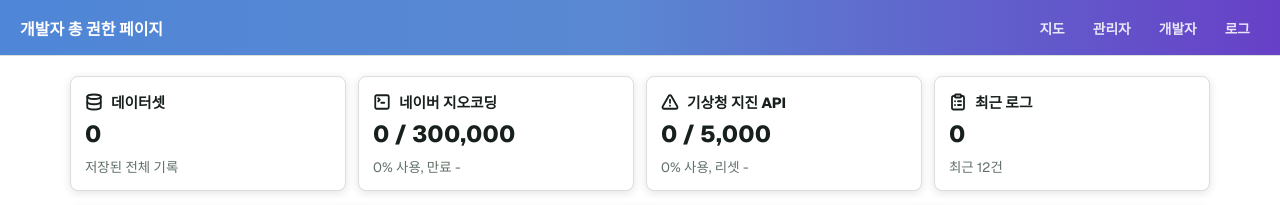
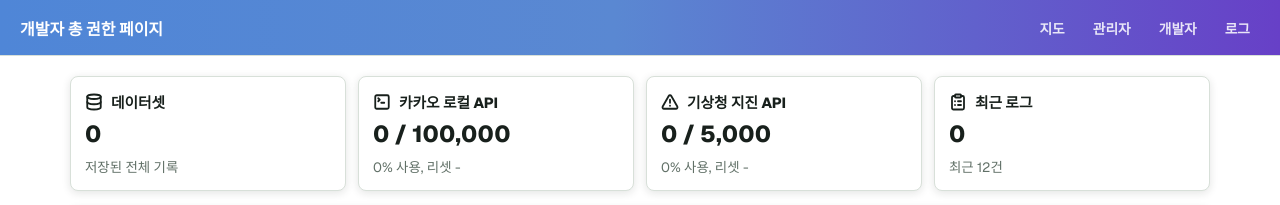
Before and after one commit to tedeza-rize/platelets, a Next.js app: page /sudo in a window 1280 px wide. Shown: the top 205 px of the page. Built offline with nearby package versions, Linux system fonts and the light colour scheme.

Commit message:
Remove Naver map UI links

```diff
--- a/src/components/management-console.tsx
+++ b/src/components/management-console.tsx
@@ -31,7 +31,7 @@ type DatasetStatus = {
 
 type ApiUsageWindow = {
   monthlyLimit: number;
-  provider: "kma-earthquake" | "naver-geocoding";
+  provider: "kakao-local" | "kma-earthquake";
   registeredAt: string | null;
   updatedAt: string | null;
   usedCount: number;
@@ -497,15 +497,15 @@ export function ManagementConsole({ mode }: ManagementConsoleProps) {
                   size={18}
                   strokeWidth={2.4}
                 />
-                네이버 지오코딩
+                카카오 로컬 API
               </span>
             </div>
             <strong className={styles.metric}>
               {(quota?.usedCount ?? 0).toLocaleString("ko-KR")} /{" "}
-              {(quota?.monthlyLimit ?? 300000).toLocaleString("ko-KR")}
+              {(quota?.monthlyLimit ?? 100000).toLocaleString("ko-KR")}
             </strong>
             <span className={styles.muted}>
-              {quotaPercent}% 사용, 만료{" "}
+              {quotaPercent}% 사용, 리셋{" "}
               {formatDateTime(quota?.windowEndsAt ?? null)}
             </span>
           </div>
--- a/src/lib/i18n.ts
+++ b/src/lib/i18n.ts
@@ -33,7 +33,6 @@ export type MapDictionary = {
   popup: {
     address: string;
     kakaoMap: string;
-    naverMap: string;
     phone: string;
     sourceUpdatedAt: string;
   };
@@ -90,7 +89,6 @@ const dictionaries: Record<Locale, AppDictionary> = {
       popup: {
         address: "주소",
         kakaoMap: "카카오맵",
-        naverMap: "네이버 지도",
         phone: "전화",
         sourceUpdatedAt: "자료 기준일",
       },
@@ -143,7 +141,6 @@ const dictionaries: Record<Locale, AppDictionary> = {
       popup: {
         address: "Address",
         kakaoMap: "Kakao Map",
-        naverMap: "Naver Map",
         phone: "Phone",
         sourceUpdatedAt: "Source date",
       },
```
Also changed, not shown: src/components/map-shell.tsx (+0 -7 lines).
